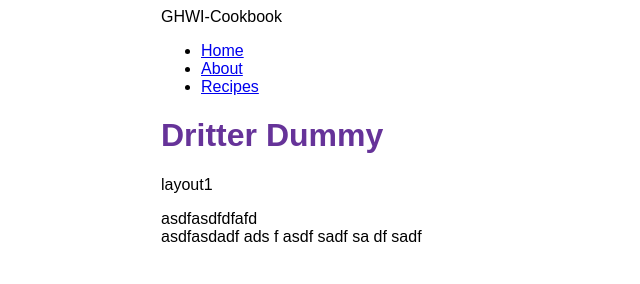
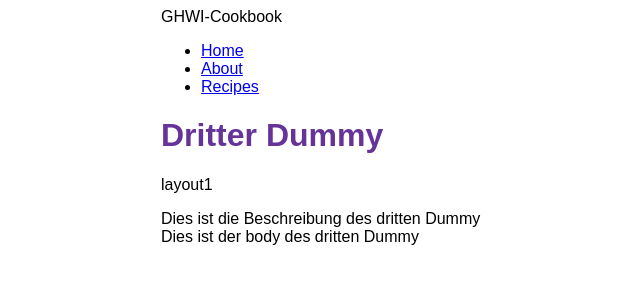
Before and after one commit to geroldibach/ghwi-cookbook, a Gatsby site: page /recipes/2022-02-27-dritter-dummy in a window 1280 px wide. Shown: the whole page, without its empty margins (229-869 px from the left). Built offline with nearby package versions, Linux system fonts and the light colour scheme; Gatsby itself is replaced by a stand-in of ours.

Commit message:
Update Recipes “2022-02-27-dritter-dummy”

```diff
--- a/content/recipes/2022-02-27-dritter-dummy.md
+++ b/content/recipes/2022-02-27-dritter-dummy.md
@@ -2,7 +2,7 @@
 templateKey: recipe
 title: Dritter Dummy
 date: 2022-02-27T06:44:29.473Z
-description: asdfasdfdfafd
+description: Dies ist die Beschreibung des dritten Dummy
 released: true
 ---
-asdfasdadf ads f asdf sadf sa df sadf
+Dies ist der body des dritten Dummy
```
